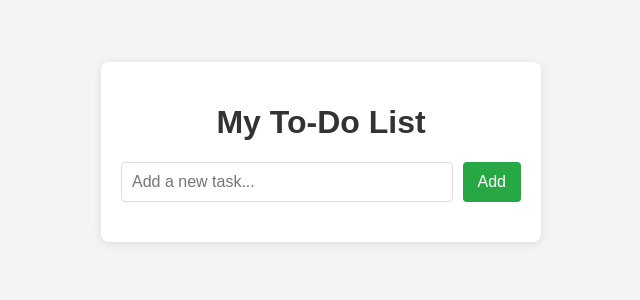
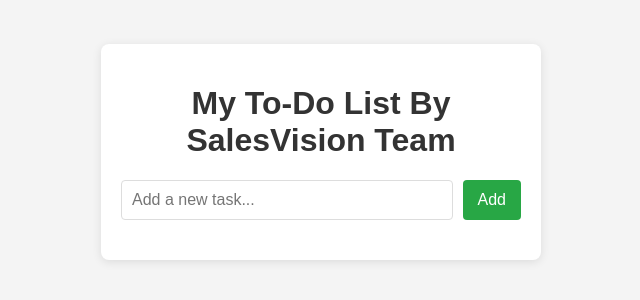
Before and after one commit to BassantHassan637/Graduation, a plain HTML site: page index.html in a window 1280 px wide. Shown: the part 248-548 px from the top of the page, without its empty margins (319-959 px from the left). Drawn offline with Linux system fonts and the light colour scheme.

Commit message:
changeHeader

```diff
--- a/index.html
+++ b/index.html
@@ -8,7 +8,7 @@
   </head>
   <body>
     <div class="container">
-      <h1>My To-Do List</h1>
+      <h1>My To-Do List By SalesVision Team</h1>
       <div class="input-section">
         <input type="text" id="taskInput" placeholder="Add a new task..." />
         <button id="addTaskBtn">Add</button>
```
